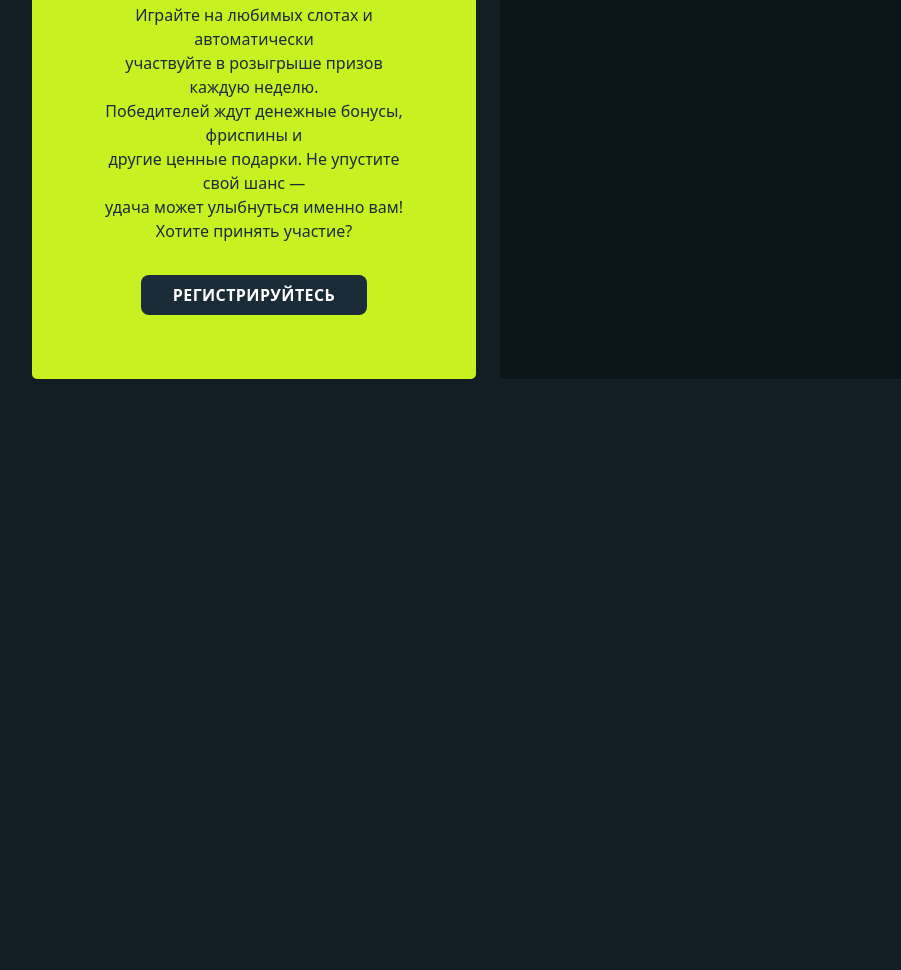
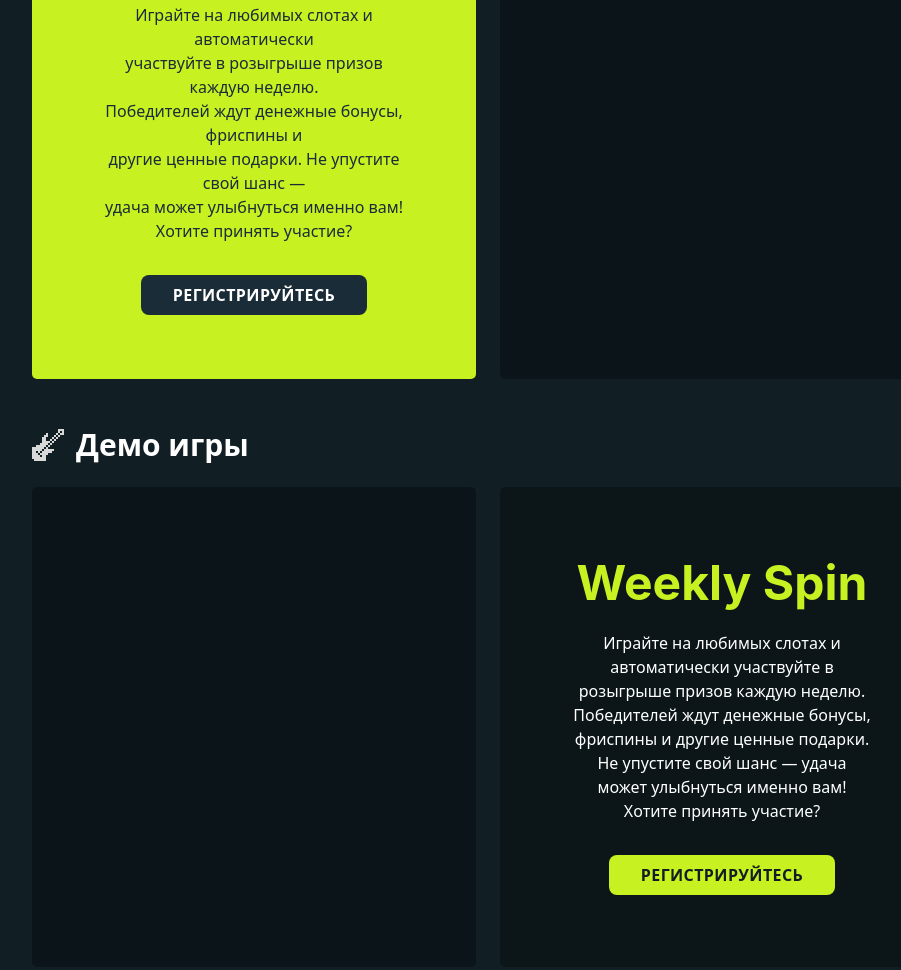
Before and after one commit to Hardyguardy/PapaBet, a website built with Vite: page index.html in a window 1280 px wide. Shown: the part 3353-4323 px from the top of the page, without its empty margins (312-1213 px from the left). Before the commit the page ends 3764 px from the top, so only its background shows below. Built offline with nearby package versions, Linux system fonts and the light colour scheme.

Commit message:
Add demo games

```diff
--- a/index.html
+++ b/index.html
@@ -805,6 +805,46 @@
               </div>
             </div>
           </section>
+
+          <!-- Демо игры -->
+          <section class="mt-12">
+            <div class="flex items-center gap-3 mb-6">
+              <img src="assets/icons/Guitar.svg" alt="PapaBet" class="h-8" />
+              <h2 class="text-white text-3xl font-bold">Демо игры</h2>
+            </div>
+
+            <div class="grid grid-cols-2 gap-6">
+              <div
+                class="relative bg-black opacity-30 rounded-[5px] overflow-hidden"
+              >
+                <div class="absolute inset-0"></div>
+                <div class="absolute inset-0 bg-black opacity-30"></div>
+              </div>
+              <div
+                class="bg-black/30 items-center rounded-[5px] p-18 flex flex-col justify-center"
+              >
+                <h3
+                  class="text-brand-secondary text-5xl text-center font-bold font-family-base mb-6 leading-12"
+                >
+                  Weekly Spin
+                </h3>
+                <p class="text-white text-base text-center mb-8 leading-6">
+                  Играйте на любимых слотах и автоматически участвуйте в
+                  розыгрыше призов каждую неделю. Победителей ждут денежные
+                  бонусы, фриспины и другие ценные подарки. Не упустите свой
+                  шанс — удача может улыбнуться именно вам! <br />
+                  Хотите принять участие?
+                </p>
+                <div>
+                  <button
+                    class="px-8 py-2 bg-brand-secondary text-brand-primary font-bold text-base rounded-lg hover:bg-[#253847] transition uppercase tracking-wide"
+                  >
+                    Регистрируйтесь
+                  </button>
+                </div>
+              </div>
+            </div>
+          </section>
         </div>
       </main>
     </div>
```
